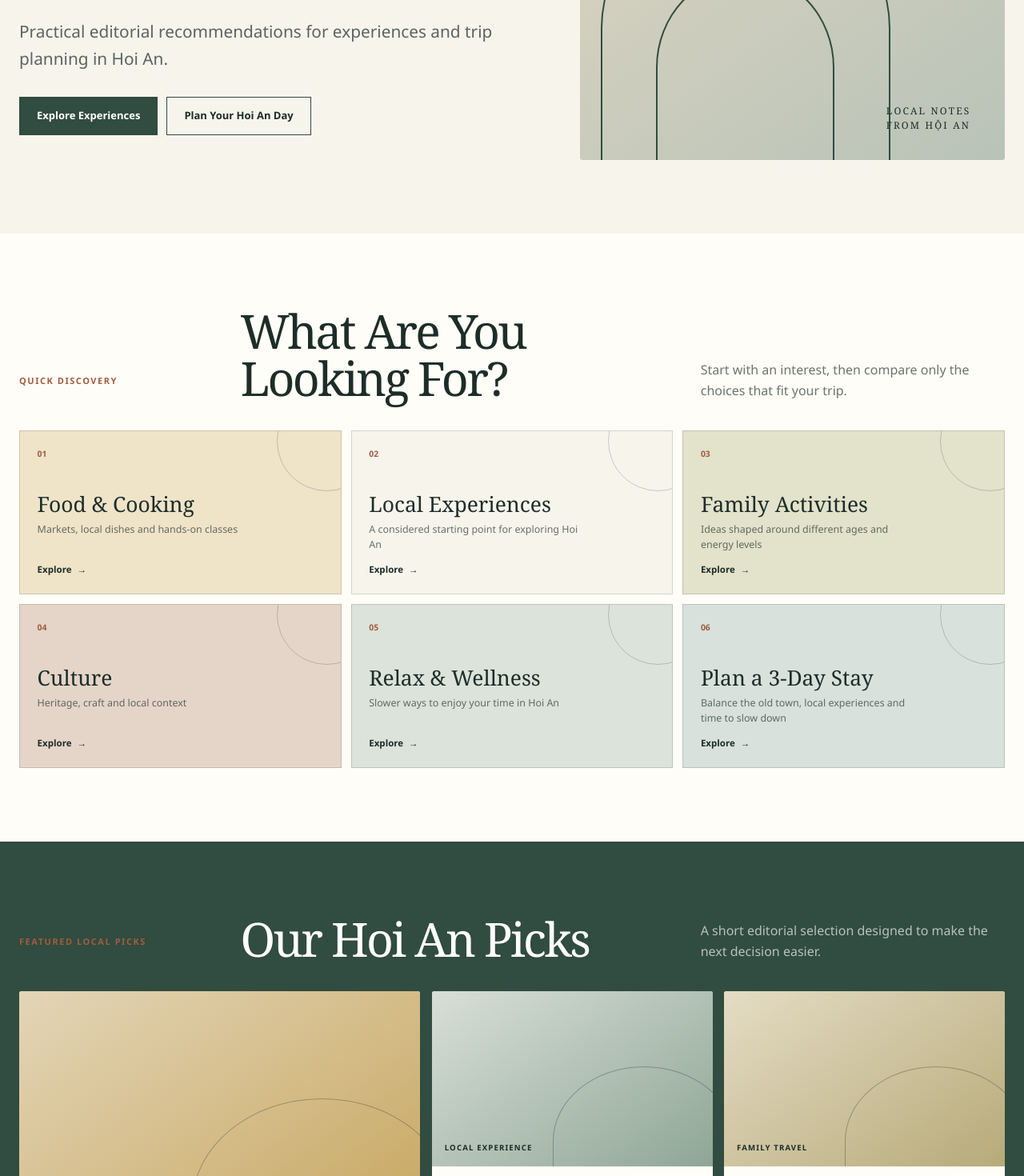
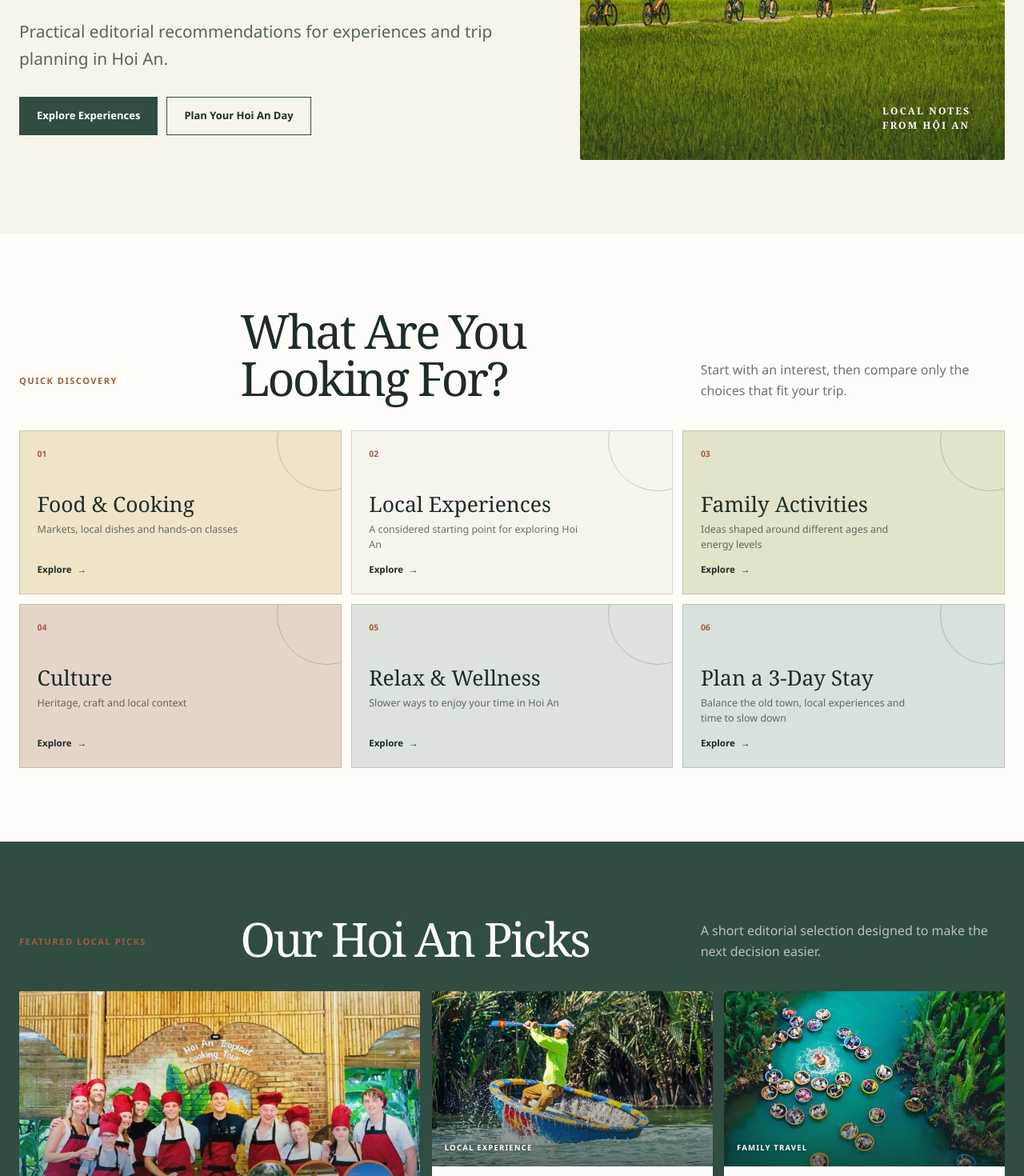
Before and after one commit to hoianlocaldays-gif/hoianlocaldays, a Next.js app: page / in a window 1280 px wide. Shown: the part 400-1870 px from the top of the page at 80% size. Built offline with nearby package versions, Linux system fonts and the light colour scheme; no server answers.

Commit message:
Add experience imagery to homepage

```diff
--- a/app/page.tsx
+++ b/app/page.tsx
@@ -30,7 +30,7 @@ export default function Home() {
 
     <section className="home-mvp-hero section">
       <div className="home-mvp-copy"><p className="eyebrow">A local recommendation hub for Hoi An</p><h1>Discover Hoi An Like a Local</h1><p>Practical editorial recommendations for experiences and trip planning in Hoi An.</p><div className="hero-actions"><Link className="primary-button" href="#experiences">Explore Experiences</Link><Link className="secondary-button" href="#plan-stay">Plan Your Hoi An Day</Link></div></div>
-      <div className="home-mvp-art" aria-hidden="true"><span className="home-arch home-arch-one"/><span className="home-arch home-arch-two"/><span className="home-sun"/><b>LOCAL NOTES<br/>FROM HỘI AN</b></div>
+      <div className="home-mvp-art"><img src="/images/experiences/my-son/myson-bike.webp" alt="Travelers cycling through green rice fields near Hoi An" width="1200" height="800" fetchPriority="high" decoding="async" /><b>LOCAL NOTES<br/>FROM HỘI AN</b></div>
     </section>
 
     <section className="discovery-section section" id="experiences">
@@ -41,9 +41,9 @@ export default function Home() {
     <section className="home-picks section" id="picks">
       <div className="home-heading inverse"><p className="eyebrow">Featured local picks</p><h2>Our Hoi An Picks</h2><p>A short editorial selection designed to make the next decision easier.</p></div>
       <div className="home-picks-grid">
-        <article className="home-pick home-pick-featured"><div className="home-pick-art art-cooking" aria-hidden="true"><span>Food & cooking</span></div><div><span className="pick-label">Start here</span><h3>Cooking Classes</h3><p>Shop at a local market, explore the coconut village and learn to cook Vietnamese dishes in a hands-on class.</p><TrackedLink href="/cooking-classes-hoi-an" sourcePage="homepage" destinationPage="/cooking-classes-hoi-an" section="featured_picks" ctaId="home_cooking">Compare Cooking Classes <span>→</span></TrackedLink></div></article>
-        <article className="home-pick"><div className="home-pick-art art-boat" aria-hidden="true"><span>Local experience</span></div><div><h3>Basket Boat Experiences</h3><p>Understand the different styles before choosing the atmosphere that suits you.</p><TrackedLink href="/basket-boat-hoi-an" sourcePage="homepage" destinationPage="/basket-boat-hoi-an" section="featured_picks" ctaId="home_basket_boat">Compare Basket Boat Experiences <span>→</span></TrackedLink></div></article>
-        <article className="home-pick"><div className="home-pick-art art-family" aria-hidden="true"><span>Family travel</span></div><div><h3>Hoi An With Kids</h3><p>Practical ideas for families balancing fun, weather and an easy pace.</p><TrackedLink href="/hoi-an-with-kids" sourcePage="homepage" destinationPage="/hoi-an-with-kids" section="featured_picks" ctaId="home_kids">Plan a Family Day <span>→</span></TrackedLink></div></article>
+        <article className="home-pick home-pick-featured"><div className="home-pick-art"><img src="/images/experiences/cooking/classic-market-cooking.webp" alt="A hands-on Vietnamese cooking experience in Hoi An" width="1200" height="800" loading="lazy" decoding="async" /><span>Food & cooking</span></div><div><span className="pick-label">Start here</span><h3>Cooking Classes</h3><p>Shop at a local market, explore the coconut village and learn to cook Vietnamese dishes in a hands-on class.</p><TrackedLink href="/cooking-classes-hoi-an" sourcePage="homepage" destinationPage="/cooking-classes-hoi-an" section="featured_picks" ctaId="home_cooking">Compare Cooking Classes <span>→</span></TrackedLink></div></article>
+        <article className="home-pick"><div className="home-pick-art"><img src="/images/experiences/basket-boat/classic-basketboat.webp" alt="Traditional basket boats among coconut palms in Hoi An" width="1200" height="800" loading="lazy" decoding="async" /><span>Local experience</span></div><div><h3>Basket Boat Experiences</h3><p>Understand the different styles before choosing the atmosphere that suits you.</p><TrackedLink href="/basket-boat-hoi-an" sourcePage="homepage" destinationPage="/basket-boat-hoi-an" section="featured_picks" ctaId="home_basket_boat">Compare Basket Boat Experiences <span>→</span></TrackedLink></div></article>
+        <article className="home-pick"><div className="home-pick-art"><img src="/images/experiences/basket-boat/family-basketboat.webp" alt="A family-friendly basket boat experience in Hoi An" width="1200" height="800" loading="lazy" decoding="async" /><span>Family travel</span></div><div><h3>Hoi An With Kids</h3><p>Practical ideas for families balancing fun, weather and an easy pace.</p><TrackedLink href="/hoi-an-with-kids" sourcePage="homepage" destinationPage="/hoi-an-with-kids" section="featured_picks" ctaId="home_kids">Plan a Family Day <span>→</span></TrackedLink></div></article>
       </div>
     </section>
 
```
Also changed, not shown: app/globals.css.
